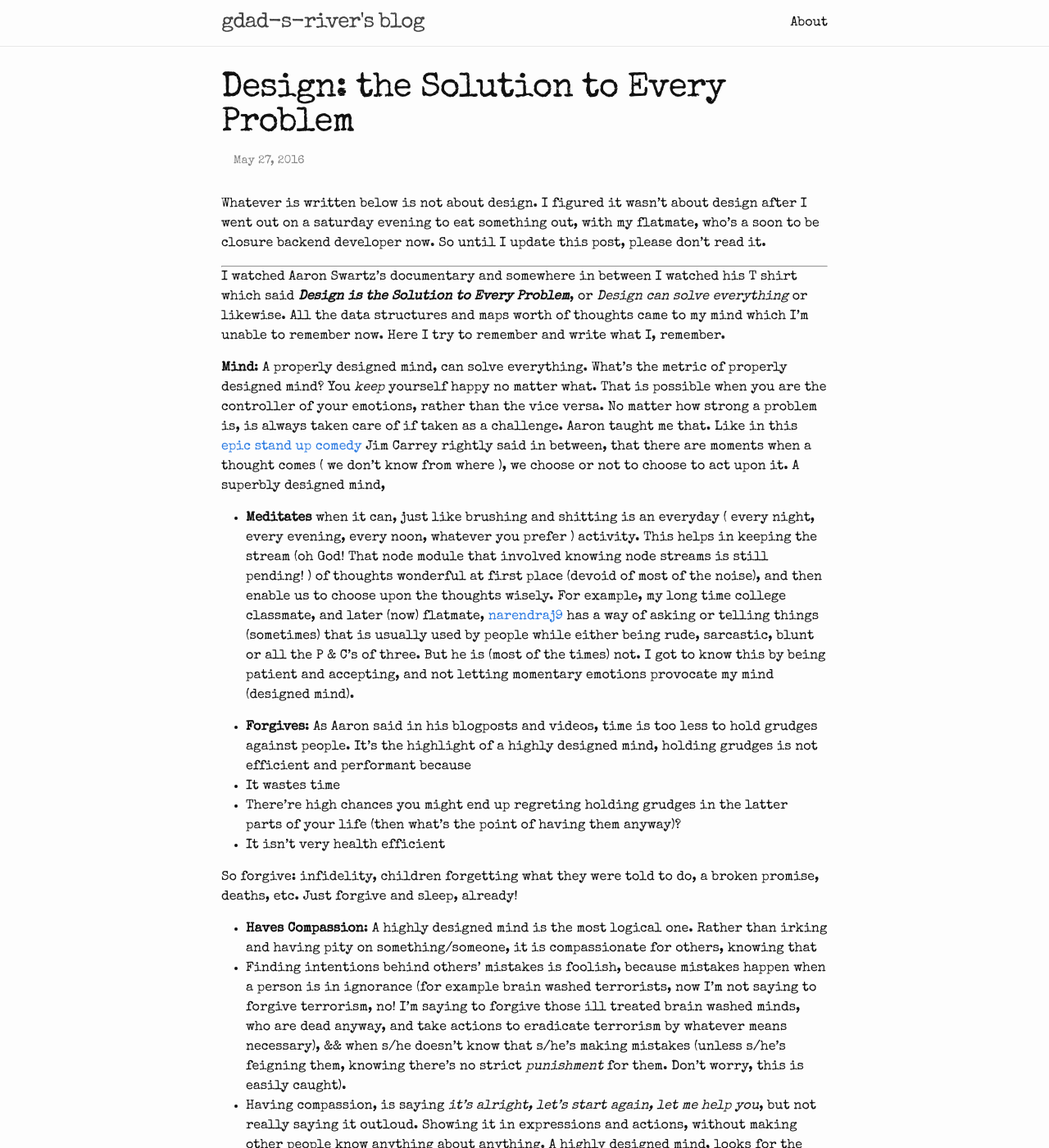
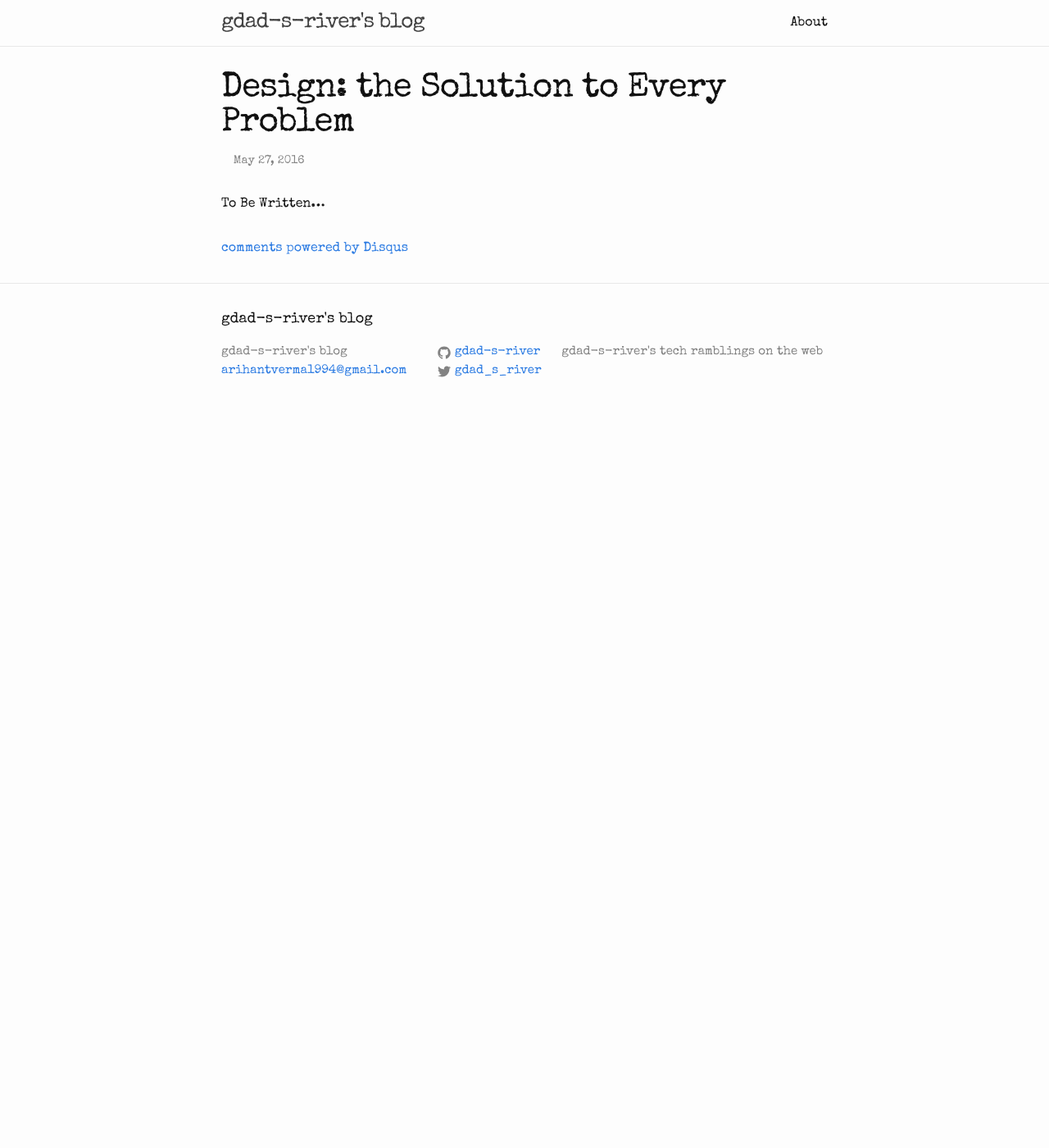
Before and after one commit to gdad-s-river/gdad-s-river.github.io, a Jekyll site: the page built from _posts/2016-07-27-design-the-solution-to-every-problem.md, in a window 1280 px wide and 1400 px high. Shown: the whole window at 82% size. Built offline with Jekyll 4.4.1, drawn with Linux system fonts in a browser that asks for light colours; comment, search, counter and statistics services are not loaded; some of the changed text lies outside the part shown.

```diff
--- a/_posts/2016-07-27-design-the-solution-to-every-problem.md
+++ b/_posts/2016-07-27-design-the-solution-to-every-problem.md
@@ -4,26 +4,4 @@ date: "2016-05-27"
 layout: post
 permalink: '/design-the-solution-to-every-problem'
 ---
-Whatever is written below is not about design. I figured it wasn't about design after I went out on a saturday evening to eat something out, with my flatmate, who's a soon to be closure backend developer now. So until I update this post, please don't read it.
-
----
-I watched Aaron Swartz's documentary and somewhere in between I watched his T shirt which said **_Design is the Solution to Every Problem_**, or *Design can solve everything* or likewise. All the data structures and maps worth of thoughts came to my mind which I'm unable to remember now. Here I try to remember and write what I, remember.
-
-**Mind**: A properly designed mind, can solve everything. What's the metric of properly designed mind? You *keep* yourself happy no matter what. That is possible when you are the controller of your emotions, rather than the vice versa. No matter how strong a problem is, is always taken care of if taken as a challenge. Aaron taught me that. Like in this [epic stand up comedy](https://www.youtube.com/watch?v=KQHsVPD5Ans) Jim Carrey rightly said in between, that there are moments when a thought comes ( we don't know from where ), we choose or not to choose to act upon it. A superbly designed mind,
-
-* **Meditates** when it can, just like brushing and shitting is an everyday ( every night, every evening, every noon, whatever you prefer ) activity. This helps in keeping the stream (oh God! That node module that involved knowing node streams is still pending! ) of thoughts wonderful at first place (devoid of most of the noise), and then enable us to choose upon the thoughts wisely. For example, my long time college classmate, and later (now) flatmate, [narendraj9](http://vicarie.in/) has a way of asking or telling things (sometimes) that is usually used by people while either being rude, sarcastic, blunt or all the P & C's of three. But he is (most of the times) not. I got to know this by being patient and accepting, and not letting momentary emotions provocate my mind (designed mind).
-
-* **Forgives**: As Aaron said in his blogposts and videos, time is too less to hold grudges against people. It's the highlight of a highly designed mind, holding grudges is not efficient and performant because
-* It wastes time
-* There're high chances you might end up regreting holding grudges in the latter parts of your life (then what's the point of having them anyway)?
-* It isn't very health efficient
-
-So forgive: infidelity, children forgetting what they were told to do, a broken promise, deaths, etc. Just forgive and sleep, already!
-
-* **Haves Compassion**: A highly designed mind is the most logical one. Rather than irking and having pity on something/someone, it is compassionate for others, knowing that
-* Finding intentions behind others' mistakes is foolish, because mistakes happen when a person is in ignorance (for example brain washed terrorists, now I'm not saying to forgive terrorism, no! I'm saying to forgive those ill treated brain washed minds, who are dead anyway, and take actions to eradicate terrorism by whatever means necessary), && when s/he doesn't know that s/he's making mistakes (unless s/he's feigning them, knowing there's no strict *punishment* for them. Don't worry, this is easily caught).
-* Having compassion, is saying *it's alright, let's start again, let me help you*, but not really saying it outloud. Showing it in expressions and actions, without making other people know anything about anything. A highly designed mind, looks for the short path for the most efficient problem solution. Having compassion is one of them.
-
-Design is not a curriculum, it's a way of life. It solves problem we don't even consciously think about, like what order of errand items would cater to the least distance traveled, how fast do I have to get ready in order to not be late (not lame, smart), do I wash my under wear today or tomorrow in order to not be late, how do I [write smartly](http://stevenpinker.com/publications/sense-style-thinking-persons-guide-writing-21st-century), how to code that shit in the most memory and code performant way, how to build that building... Anything that can fall after _How To (fill in the blank)_ could be a design problem. How to kiss best, how to not get caught while entering a class late, you get the point.
-
-Anytime there is a problem statement, it's a design problem. It's a design problem to judge the correct size when you are shopping online, it's a design problem to keep track of different conversations while chatting, to get up early, to solve the Bangalore traffic problem (Fazal, you can do it!), and the list is never ending.
+To Be Written...
```
Also changed, not shown: _posts/2016-08-25-sense-of-using-redux-with-meteor-and-react.md (added, +19 -0 lines), _posts/2016-08-26-private-methods-and-properties-in-es2015.md (added, +27 -0 lines).
